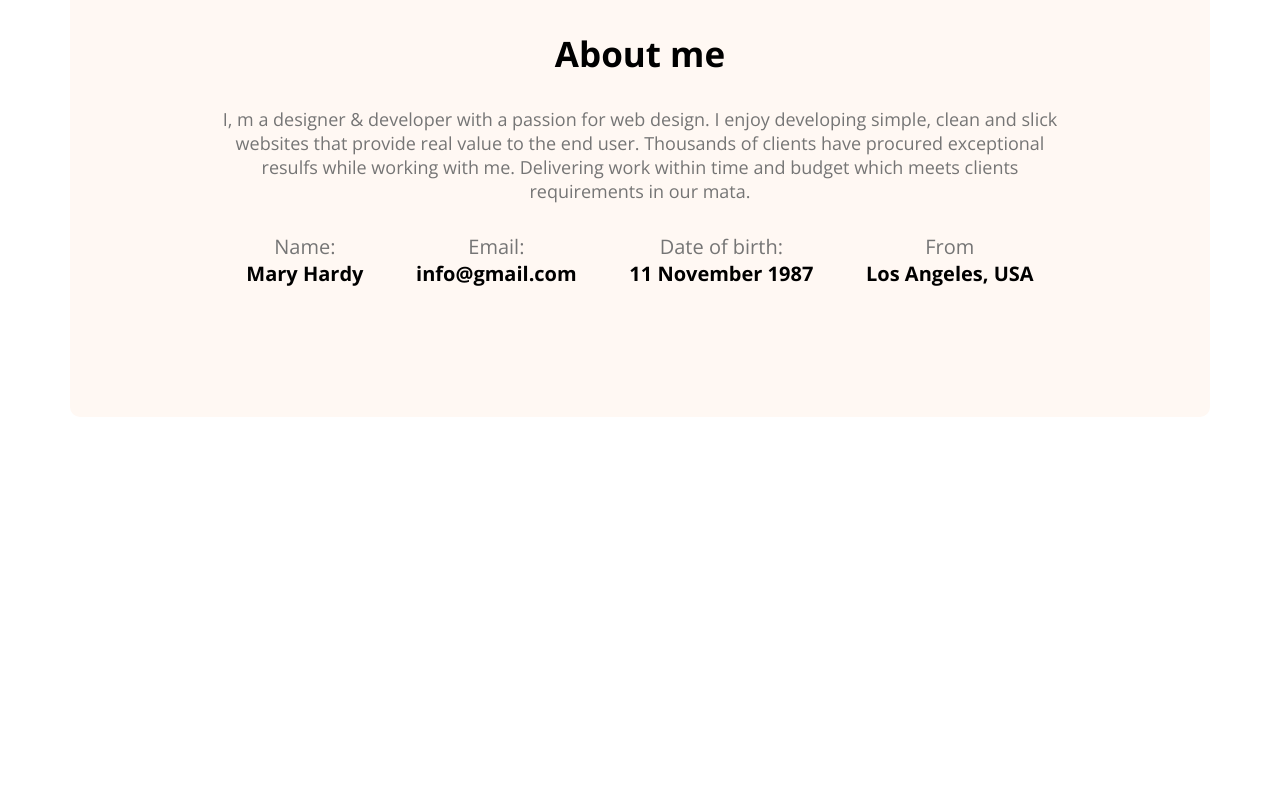
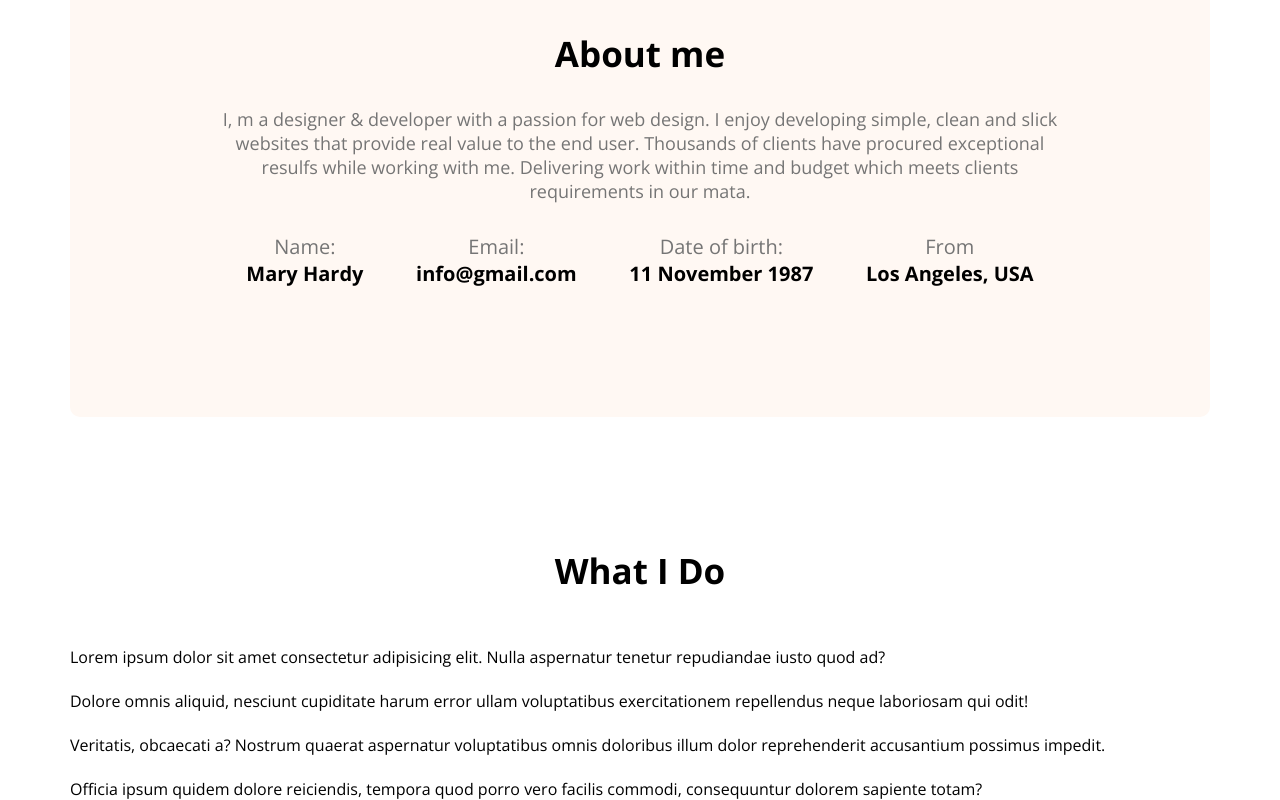
Before and after one commit to krafsan01/portfolio1, a plain HTML site: page index.html in a window 1280 px wide. Shown: the part 1087-1887 px from the top of the page. Before the commit the page ends 1504 px from the top, so only its background shows below. Drawn offline with nearby package versions, Linux system fonts and the light colour scheme.

Commit message:
skill section added

```diff
--- a/index.html
+++ b/index.html
@@ -64,6 +64,44 @@
           </div>
         </div>
       </section>
+      <section class="what-i-do">
+        <h3 class="section-title">What I Do</h3>
+        <div class="skill-container">
+          <div class="skill">
+            <img src="" alt="" />
+            <p class="skill-title"></p>
+            <p class="skill-description">
+              Lorem ipsum dolor sit amet consectetur adipisicing elit. Nulla
+              aspernatur tenetur repudiandae iusto quod ad?
+            </p>
+          </div>
+          <div class="skill">
+            <img src="" alt="" />
+            <p class="skill-title"></p>
+            <p class="skill-description">
+              Dolore omnis aliquid, nesciunt cupiditate harum error ullam
+              voluptatibus exercitationem repellendus neque laboriosam qui odit!
+            </p>
+          </div>
+          <div class="skill">
+            <img src="" alt="" />
+            <p class="skill-title"></p>
+            <p class="skill-description">
+              Veritatis, obcaecati a? Nostrum quaerat aspernatur voluptatibus
+              omnis doloribus illum dolor reprehenderit accusantium possimus
+              impedit.
+            </p>
+          </div>
+          <div class="skill">
+            <img src="" alt="" />
+            <p class="skill-title"></p>
+            <p class="skill-description">
+              Officia ipsum quidem dolore reiciendis, tempora quod porro vero
+              facilis commodi, consequuntur dolorem sapiente totam?
+            </p>
+          </div>
+        </div>
+      </section>
     </main>
     <footer></footer>
   </body>
--- a/styles/portfolio.css
+++ b/styles/portfolio.css
@@ -96,3 +96,6 @@ main {
   font-size: 20px;
   font-weight: 700;
 }
+.what-i-do {
+  margin-top: 130px;
+}
```
